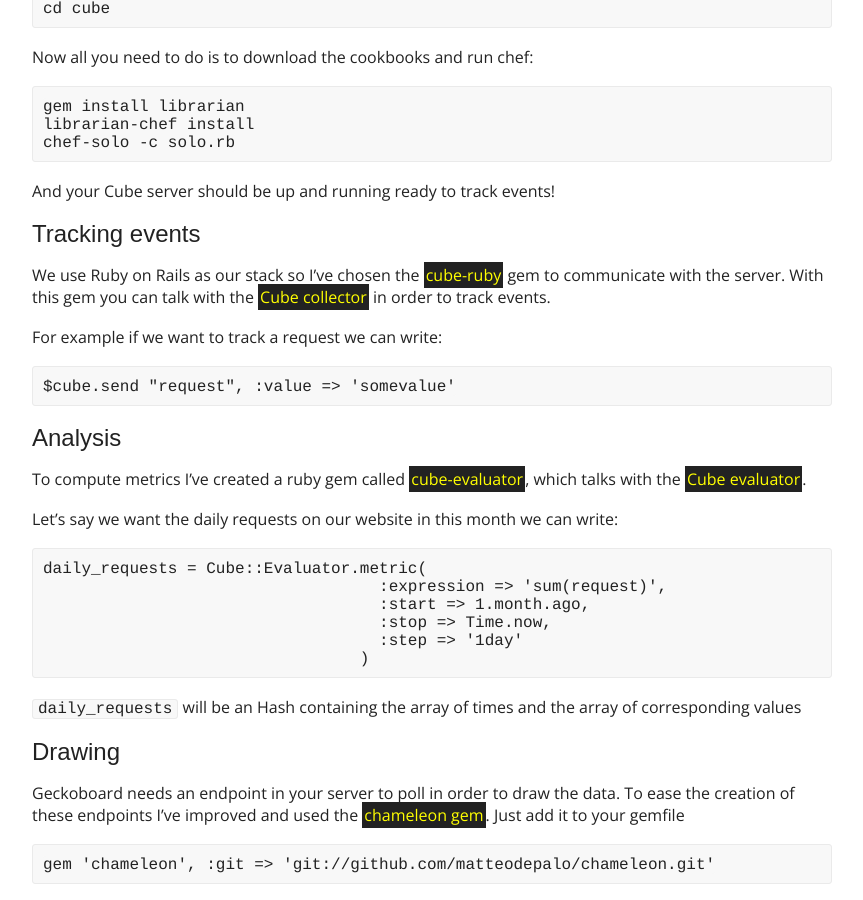
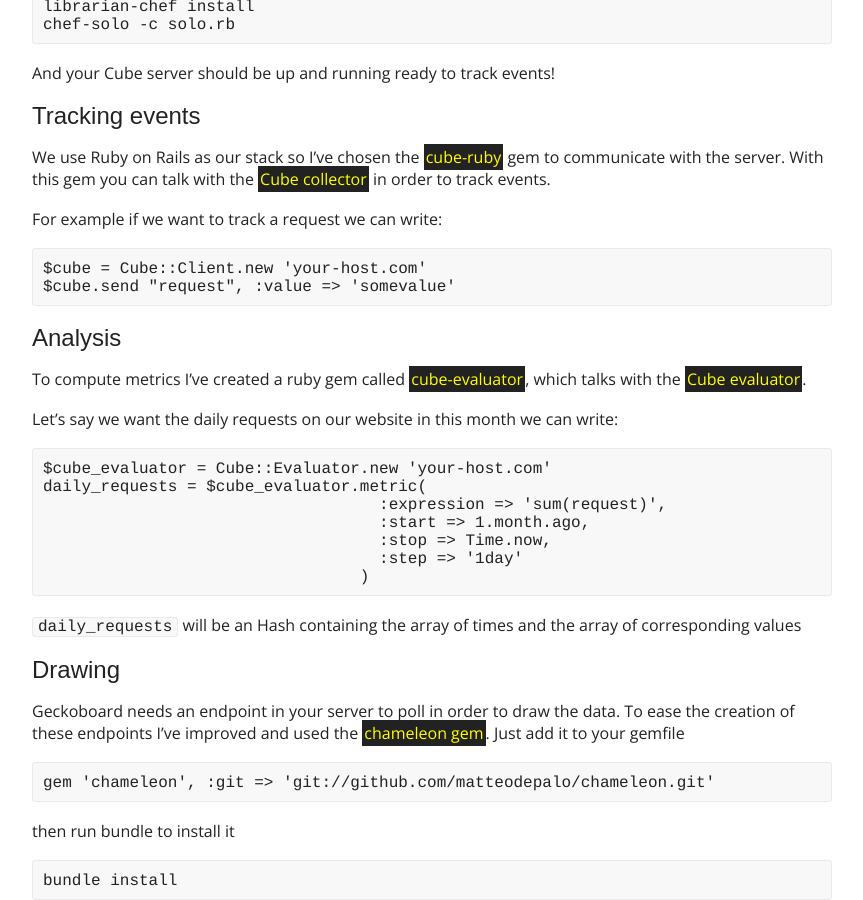
Before and after one commit to hackatron/hackatron.github.io, a Jekyll site: the page built from _posts/2012-07-24-cube-loves-geckoboard.md, in a window 1280 px wide and 900 px high, scrolled down 1418 px. Shown: the whole window, without its empty margins (28-891 px from the left). Built offline with Jekyll 4.4.1, drawn with Linux system fonts in a browser that asks for light colours; some web fonts are replaced; Markdown is read by kramdown in place of the engine named in the settings; comment, search, counter and statistics services are not loaded.

Commit message:
Changed cube setup instructions

```diff
--- a/_posts/2012-07-24-cube-loves-geckoboard.md
+++ b/_posts/2012-07-24-cube-loves-geckoboard.md
@@ -1,10 +1,7 @@
 ---
 layout: post
 title: "Cube loves Geckoboard"
-category: statistics
-tags: [statstics, cube, geckoboard, chef, ruby]
 ---
-{% include JB/setup %}
 
 This is a [guest post](http://matteodepalo.github.com/statistics/2012/07/23/cube-loves-geckoboard/) by Matteo Depalo from the Responsa team.
 
@@ -63,6 +60,7 @@
 
 For example if we want to track a request we can write:
 
+	$cube = Cube::Client.new 'your-host.com'
 	$cube.send "request", :value => 'somevalue'
 
 ## Analysis
@@ -71,7 +69,8 @@
 
 Let's say we want the daily requests on our website in this month we can write:
 
-	daily_requests = Cube::Evaluator.metric(
+	$cube_evaluator = Cube::Evaluator.new 'your-host.com'
+	daily_requests = $cube_evaluator.metric(
 					   :expression => 'sum(request)',
 					   :start => 1.month.ago,
 					   :stop => Time.now,
```
